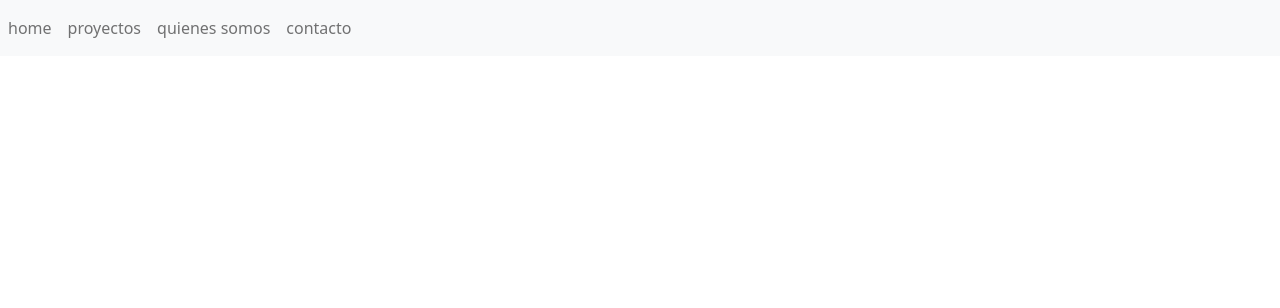
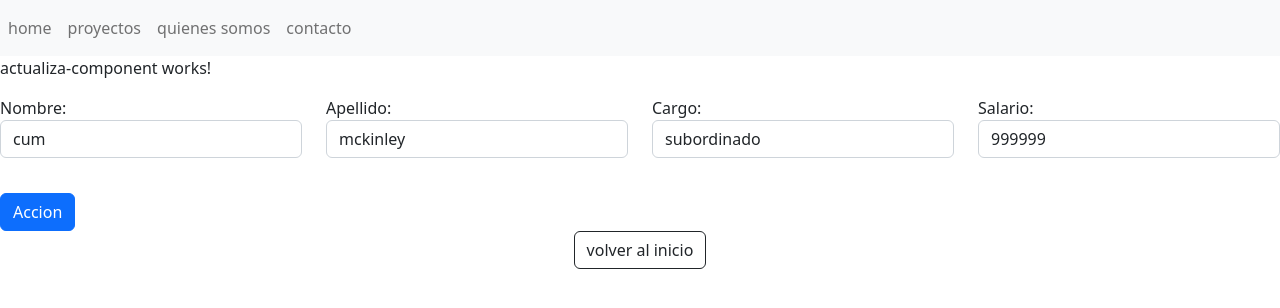
Before and after one commit to kevinfonttlizama/app-empleados, an Angular app: page /actualiza/1 in a window 1280 px wide. Before the commit this address led to /. Shown: the top 308 px of the page. Built offline with nearby package versions, Linux system fonts and the light colour scheme.

Commit message:
routing y creando funciones de actualiza y elimina

```diff
--- /dev/null
+++ b/src/app/actualiza-component/actualiza-component.component.html
@@ -0,0 +1,44 @@
+<p>actualiza-component works!</p>
+
+<form class="form-group row">
+
+    <div class="form-group col-md-3">
+
+      <label for="Nombre">Nombre:</label>
+      <input type="text" name="Nombre" id="Nombre" placeholder="Nombre" class="form-control" [(ngModel)]="cuadroNombre">
+
+    </div>
+
+    <div class="form-group col-md-3">
+
+      <label for="Apellido">Apellido:</label>
+      <input type="text" name="Apellido" id="Apellido" placeholder="Apellido" class="form-control" [(ngModel)]="cuadroApellido">
+
+    </div>
+
+    <div class="form-group col-md-3">
+
+      <label for="Cargo">Cargo:</label>
+      <input type="text" name="Cargo" id="Cargo" placeholder="Cargo" class="form-control" [(ngModel)]="cuadroCargo">
+
+    </div>
+
+    <div class="form-group col-md-3">
+
+      <label for="Salario">Salario:</label>
+      <input type="number" name="Salario" id="Salario" placeholder="Salario" class="form-control" [(ngModel)]="cuadroSalario">
+
+    </div>
+
+    <div class="col">
+      <button type="submit" class="btn btn-primary" style="margin-top: 35px;margin-right: 50px; " (click)="actualizaEmpleado()">Accion</button>
+
+
+      <!-- <button type="submit" class="btn btn-primary" style="margin-top: 35px;" (click)="eliminaEmpleado()">Eliminar</button> -->
+    </div>
+
+  </form>
+
+<div style="text-align: center;">
+    <button class="btn btn-outline-dark" (click)="volverHome()">volver al inicio</button>
+</div>
--- /dev/null
+++ b/src/app/actualiza-component/actualiza-component.component.ts
@@ -0,0 +1,85 @@
+import { Component } from '@angular/core';
+import { ActivatedRoute, Router } from '@angular/router';
+import { EmpleadosService } from '../empleados.service';
+import { Empleado } from '../empleado.model';
+import { ServicioEmpleadosService } from '../servicio-empleados.service';
+
+@Component({
+  selector: 'app-actualiza-component',
+  templateUrl: './actualiza-component.component.html',
+  styleUrls: ['./actualiza-component.component.css']
+})
+export class ActualizaComponentComponent {
+  constructor(private route:ActivatedRoute, private router:Router, private miServicio:ServicioEmpleadosService,private empleadosService:EmpleadosService) {
+
+  }
+
+  accion:number;
+
+  ngOnInit(): void {
+
+    this.accion=parseInt(this.route.snapshot.queryParams['accion']);
+
+    this.empleados=this.empleadosService.empleados
+
+    this.indice=this.route.snapshot.params['id'];
+
+    let empleado:Empleado=this.empleadosService.encontrarEmpleado(this.indice);
+
+    this.cuadroNombre=empleado.nombre;
+    this.cuadroApellido=empleado.apellido;
+    this.cuadroCargo=empleado.cargo;
+    this.cuadroSalario=empleado.salario;
+  }
+
+
+  empleados:Empleado[]=[];
+
+
+  volverHome() {
+    this.router.navigate([''])
+
+
+  }
+
+  // actualizaEmpleado() {
+  //   let miEmpleado=new Empleado(this.cuadroNombre,this.cuadroApellido,this.cuadroCargo,this.cuadroSalario);
+  //   this.miServicio.muestraMensaje("Nombre del empleado:" + miEmpleado.nombre)
+  //   this.empleadosService.actualizaEmpleado(this.indice,miEmpleado);
+  //   this.router.navigate([''])
+
+
+  // }
+
+  // eliminaEmpleado(){
+  //   this.empleadosService.eliminarEmpleado(this.indice);
+  //   this.router.navigate([''])
+
+  // }
+
+  actualizaEmpleado() {
+
+    if(this.accion==1){
+
+    let miEmpleado=new Empleado(this.cuadroNombre,this.cuadroApellido,this.cuadroCargo,this.cuadroSalario);
+    this.empleadosService.actualizaEmpleado(this.indice,miEmpleado);
+
+    this.router.navigate(['']);
+    }
+    else {
+
+    this.empleadosService.eliminarEmpleado(this.indice);
+    this.router.navigate(['']);
+    }
+  }
+
+  cuadroNombre:string="";
+  cuadroApellido:string="";
+  cuadroCargo:string="";
+  cuadroSalario:number=0;
+
+
+  indice:number
+
+
+}
--- a/src/app/app.module.ts
+++ b/src/app/app.module.ts
@@ -12,6 +12,7 @@
 import { QuienesComponentComponent } from './quienes-component/quienes-component.component';
 import { ContactoComponentComponent } from './contacto-component/contacto-component.component';
 import { RouterModule, Routes } from '@angular/router';
+import { ActualizaComponentComponent } from './actualiza-component/actualiza-component.component';
 
 
 const appRoutes:Routes=[
@@ -20,6 +21,7 @@
   {path:'proyectos',component:ProyectosComponentComponent},
   {path:'quienes',component:QuienesComponentComponent},
   {path:'contacto',component:ContactoComponentComponent},
+  {path:'actualiza/:id', component:ActualizaComponentComponent}
 
 
 ]
@@ -33,6 +35,7 @@
     ProyectosComponentComponent,
     QuienesComponentComponent,
     ContactoComponentComponent,
+    ActualizaComponentComponent,
   ],
   imports: [
     BrowserModule,
--- a/src/app/empleado-hijo-c/empleado-hijo-c.component.html
+++ b/src/app/empleado-hijo-c/empleado-hijo-c.component.html
@@ -3,6 +3,12 @@
       <div class="col">
         <div>
           {{indice+1}}: {{empleadoDeLista.nombre}} {{empleadoDeLista.apellido}} {{empleadoDeLista.cargo}} {{empleadoDeLista.salario}}
+          <a [routerLink]="['/actualiza',indice]" [queryParams]="{accion:'1'}">
+            Actualiza
+          </a>
+          <a [routerLink]="['/actualiza',indice]" [queryParams]="{accion:'2'}">
+            Elimina
+          </a>
         </div>
         <app-caracteristicas-empleado-c (caracteristicasEmpleados)="agregarCaracteristica($event)"></app-caracteristicas-empleado-c>
         <ul style="list-style: none;">
--- a/src/app/empleados.service.ts
+++ b/src/app/empleados.service.ts
@@ -15,4 +15,26 @@
         this.empleados.push(empleado);
       }
 
+      encontrarEmpleado(indice:number){
+        let empleado:Empleado=this.empleados[indice];
+        return empleado;
+      }
+
+      actualizaEmpleado(indice:number, empleado:Empleado){
+
+        let empleadoModificado=this.empleados[indice];
+
+        empleadoModificado.nombre= empleado.nombre;
+        empleadoModificado.apellido= empleado.apellido,
+        empleadoModificado.cargo= empleado.cargo,
+        empleadoModificado.salario=empleado.salario
+
+      }
+
+      eliminarEmpleado (indice:number){
+
+        this.empleados.splice(indice,1);
+
+      }
+
 }
```
Also changed, not shown: src/app/actualiza-component/actualiza-component.component.css (added), 1 other file (tests, documents, lock files or other folders).
